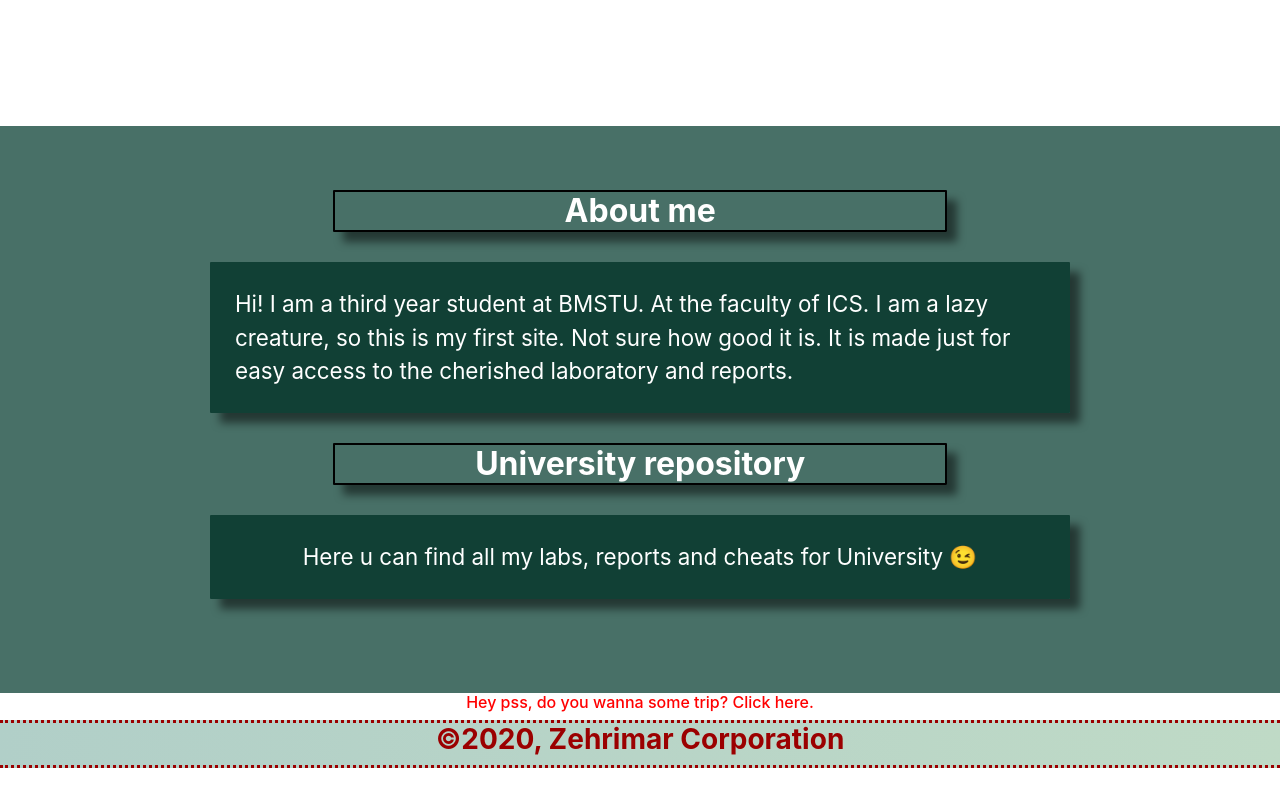
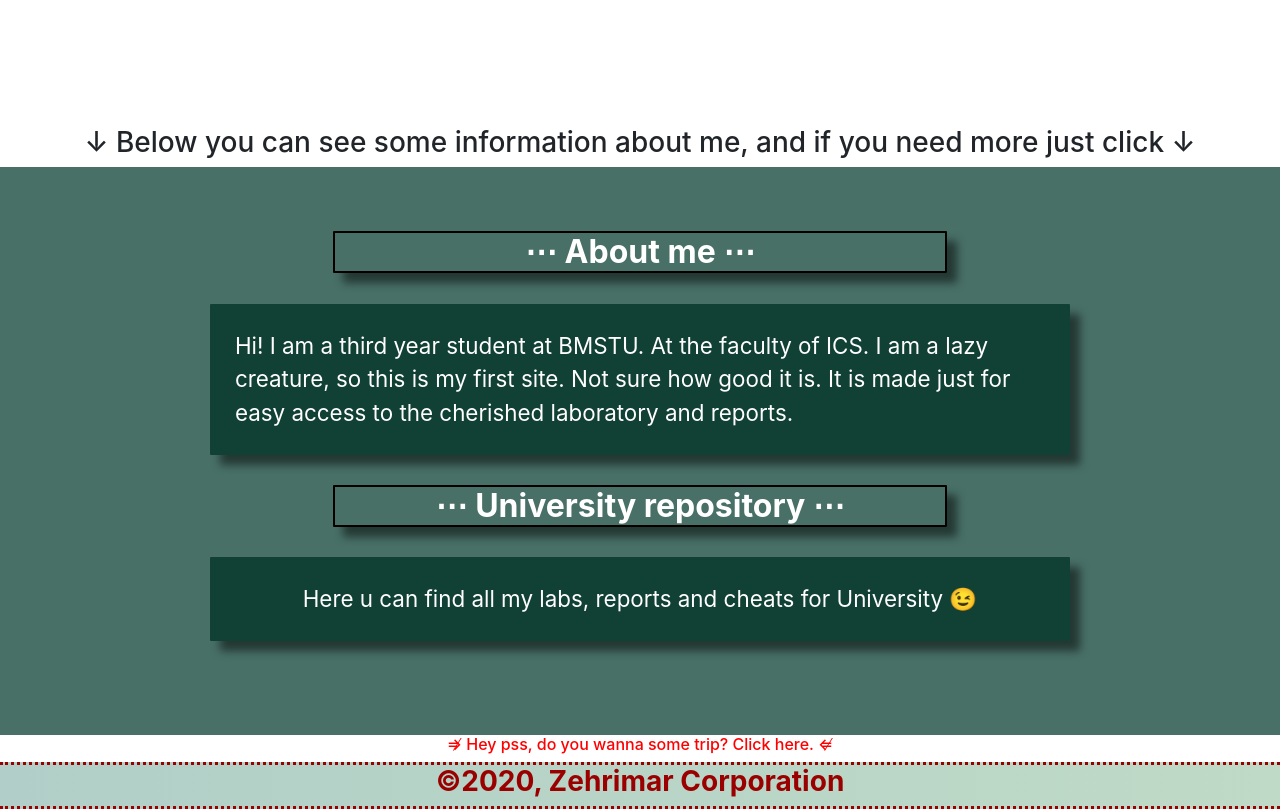
Before and after one commit to tekcellat/tekcellat.github.io, a plain HTML site: page index.html in a window 1280 px wide. Shown: the part 733-1542 px from the top of the page. Before the commit the page ends 1501 px from the top, so only its background shows below. Drawn offline with nearby package versions, Linux system fonts and the light colour scheme.

Commit message:
some design changes

```diff
--- a/index.html
+++ b/index.html
@@ -3,19 +3,19 @@
 
 <head>
     <meta http-equiv="Content-Type" content="text/html; charset=UTF-8">
-    <!-- <script src="main.js"></script> -->
     <meta name="viewport" content="width=device-width, initial-scale=1">
     <link rel="stylesheet" href="https://stackpath.bootstrapcdn.com/bootstrap/4.5.0/css/bootstrap.min.css" integrity="sha384-9aIt2nRpC12Uk9gS9baDl411NQApFmC26EwAOH8WgZl5MYYxFfc+NcPb1dKGj7Sk" crossorigin="anonymous">
-
     <title>tekcellat | Zehrimar Corporation</title>
     <link rel="stylesheet" href="style.css">
     <style>
         .animate__animated.animate__rotateIn {
             --animate-duration: 5s;
         }
+
+        .animate__animated.animate__backInUp {
+            --animate-duration: 3s;
+        }
     </style>
-
-    <head>
     <link rel="stylesheet" href="https://cdnjs.cloudflare.com/ajax/libs/animate.css/4.0.0/animate.min.css" />
 </head>
 
@@ -23,7 +23,7 @@
     <header>
         <div class="bgnam">
             <center>
-                    <h1 class="animate__heartBeat"> <a href="index.html"><strong>Zehrimar Corporation</strong></a> </h1>
+                <h1 class="animate__heartBeat"> <a href="index.html"><strong>&#8943; ICS7 BMSTU &#8943;</strong></a> </h1>
             </center>
         </div>
     </header>
@@ -34,26 +34,31 @@
         <div class="bigname">
             <h2 class="animate__animated animate__bounce"><strong> Hasanzade <br> Mahammadali</strong></h2>
         </div>
+        <div>
+
+            <center>
+                <h3 class="animate__animated animate__backInUp"> &darr; Below you can see some information about me, and if you need more just click &darr;</h3>
+            </center>
 
     </nav>
 
 
     <article id="main-block">
         <div id="about-me">
-                <h3 class="animate__animated animate__rotateIn"><a href="crazy.html"><strong>About me</strong></a>
+            <h3 class="animate__animated animate__rotateIn"><a href="crazy.html"><strong>&#8943; About me &#8943;</strong></a>
             </h3>
             <p><a href="crazy.html">Hi! I am a third year student at BMSTU. At the faculty of ICS. I am a lazy creature, so this is my first site. Not sure how good it is. It is made just for easy access to the cherished laboratory and reports.</a>
             </p>
         </div>
         <div id="resources">
-                <h3 class="animate__animated animate__rotateIn"><a href="university.html" target="_blank"><strong>University repository</strong></a></h3>
+            <h3 class="animate__animated animate__rotateIn"><a href="university.html" target="_blank"><strong>&#8943; University repository &#8943;</strong></a></h3>
             <div>
                 <a href="university.html" target="_blank">Here u can find all my labs, reports and cheats for University 😉</a></h3>
             </div>
         </div>
     </article>
     <center>
-            <h6><a href="ball.html">Hey pss, do you wanna some trip? Click here.</a></h6>
+        <h6><a href="ball.html">&#x21CF; Hey pss, do you wanna some trip? Click here. &#x21CD;</a></h6>
     </center>
     <footer>
         <div id="smallname">
```
Also changed, not shown: university.html (+8 -3 lines). Lines whose indentation alone changed are shown as unchanged.
